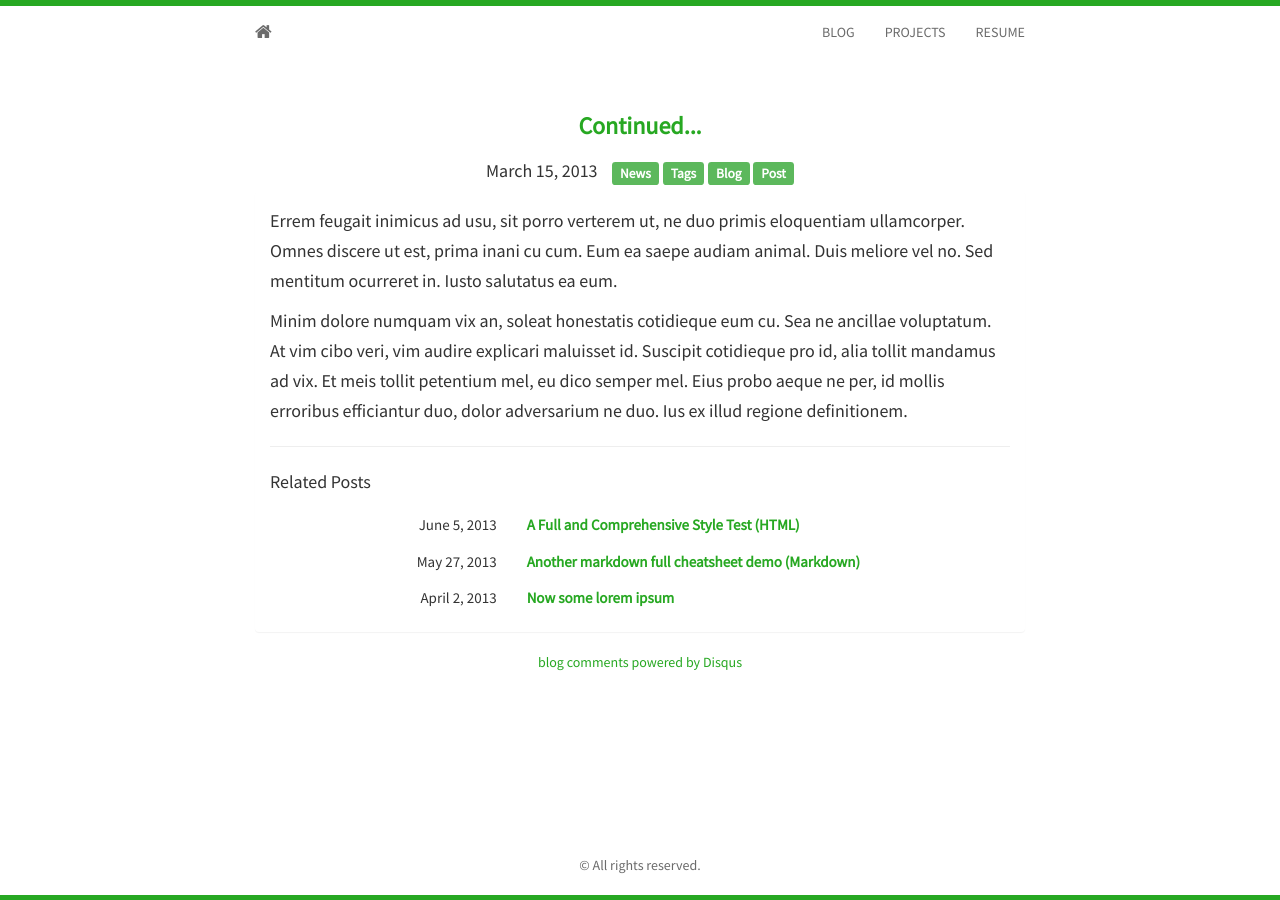
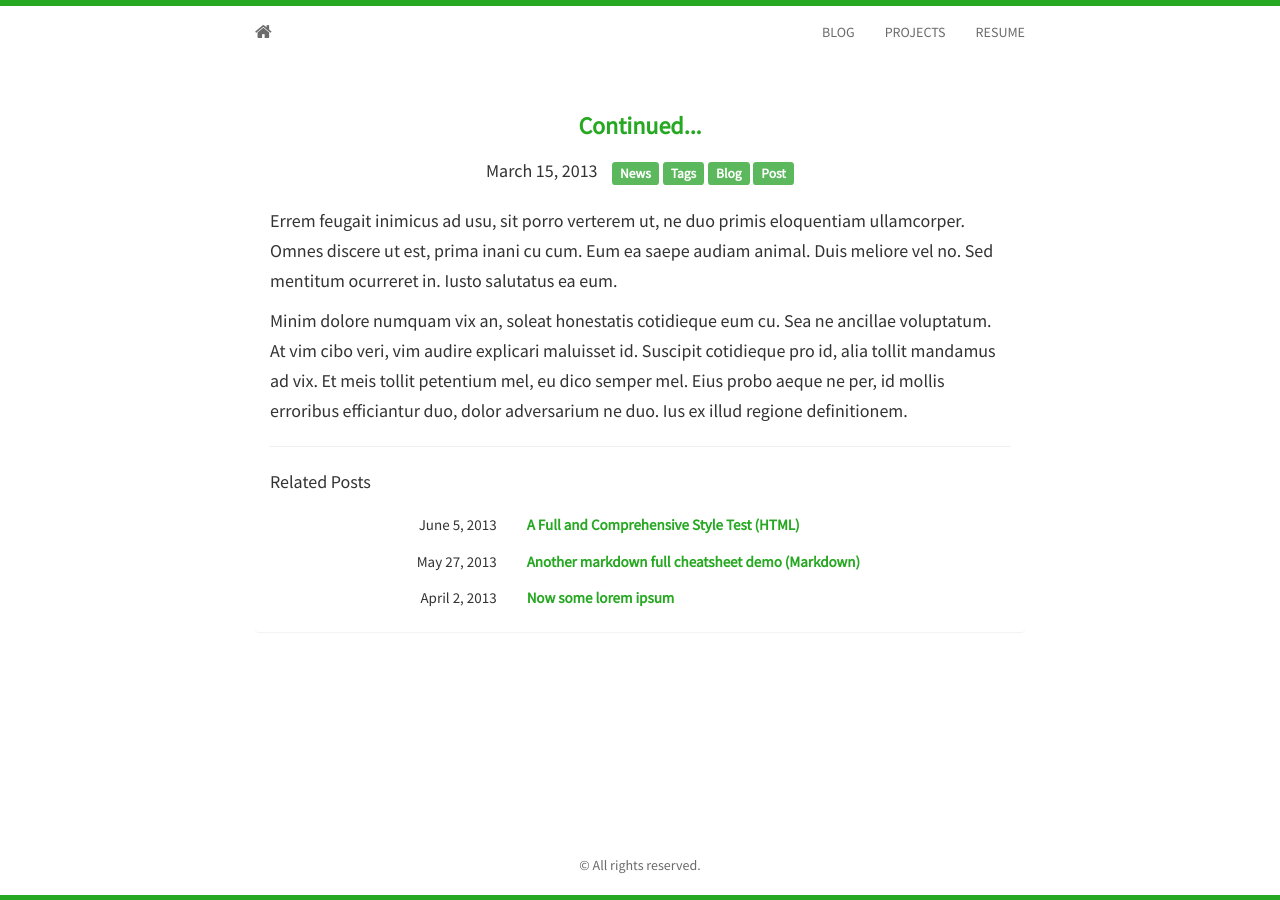
Before and after one commit to miguelfrancisco85/me, a Jekyll site: the page built from _posts/2013-03-15-post4.md, in a window 1280 px wide. Built offline with Jekyll 4.4.1, drawn with Linux system fonts in a browser that asks for light colours; nearby versions of some CDN libraries; comment, search, counter and statistics services are not loaded; part of the change alters nothing that is shown.

```diff
--- a/_config.yml
+++ b/_config.yml
@@ -11,7 +11,7 @@ safe: true
 
 
 # edit here to achieve your personal greatness
-url: http://username.github.io/
+url: https://www.miguelnunezburguera.com
 baseurl: /
 title: Miguel Francisco Nuñez Bueguera
 author: Miguel Francisco Nuñez Burguera
@@ -22,10 +22,10 @@ github:  miguelfrancisco85# username
 twitter: Miguelfrancisco
 linkedin: miguel-francisco-nunez-burguera
 stackoverflow: /users/9019014/miguelfrancisco85   #e.g: users/2735833/proton1h1
-medium: username #e.g: NobelPeaceOslo
+#medium: username #e.g: NobelPeaceOslo
 #Comment out if you don't want disqus
-disqus: username
-google_analytics: UA-69391421-1
+#disqus: username
+#google_analytics: UA-69391421-1
 
 
 # needed for travis-ci build
```
Also changed, not shown: 14 other files.
